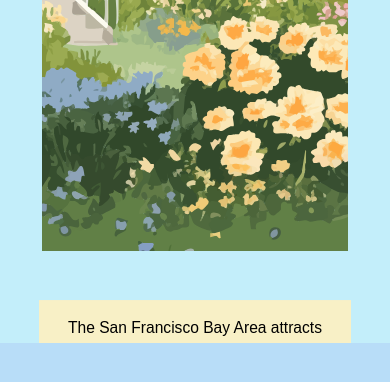
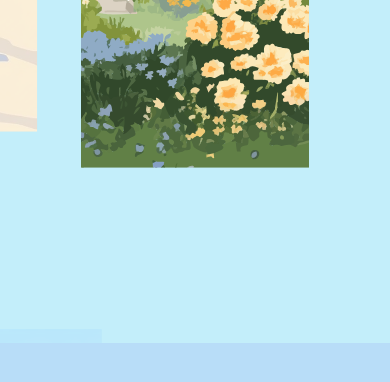
Before and after one commit to sydneyhopp/startup-houses, a Next.js app in the folder startup-house/: page / in a window 390 px wide. Shown: the part 1345-1727 px from the top of the page. Built offline with nearby package versions, Linux system fonts and the light colour scheme; a web font is replaced by a local one.

Commit message:
almost done

```diff
--- a/startup-house/app/globals.css
+++ b/startup-house/app/globals.css
@@ -93,6 +93,18 @@ body {
   padding:1rem;
 }
 
+.finalImage {
+  position: relative; /* Required for Next.js Image with fill */
+  min-height: 60vh;   /* Ensures the container is at least 40% of viewport height */
+  width: 90vw;
+  margin: 5vw;
+}
+
+.finalBlurb {
+  margin:5vw;
+  padding:1rem;
+}
+
 
 @media (min-width: 700px) {
   h1 {
@@ -153,6 +165,25 @@ body {
     width: 30vw;
   }
 
+  .rightContainer {
+    display: flex;
+    justify-content: flex-end;
+  }
+
+  .rightText {
+    width: 50vw;
+    padding: 2rem;
+    margin: 5vw;
+    text-align: right;
+  }
+
+  .leftText {
+    width: 50vw;
+    padding: 2rem;
+    margin: 5vw;
+    text-align: left;
+  }
+
 }
 
 @media (max-width: 699px) {
@@ -209,4 +240,22 @@ body {
     text-align: center;
   }
 
+  .rightContainer {
+    display: flex;
+    flex-direction: column;
+    align-items: center;
+  }
+
+  .rightText {
+    width: 90vw;
+    padding: 10vw;
+    text-align: left;
+  }
+
+  .leftText {
+    width: 90vw;
+    padding: 10vw;
+    text-align: left;
+  }
+
 }
--- a/startup-house/app/page.js
+++ b/startup-house/app/page.js
@@ -9,8 +9,8 @@ import PairStick from '@/components/PairStick';
 import door from '/public/illustrations/frontdoor.png';
 import kitchen from '/public/final/kitchen.svg';
 import livingRoom from '/public/final/livingroom.svg';
-import bedroom from '/public/illustrations/bedroom.png';
-import skyline from '/public/illustrations/skyline.png';
+import bedroom from '/public/final/bed.svg';
+import skyline from '/public/final/sunset.svg';
 import transish from '/public/illustrations/tiling.png';
 import coworkRoom from '/public/illustrations/workroom.png';
 import block from '/public/final/lineup.svg';
@@ -32,6 +32,12 @@ export default function Scrolly(){
       { text: '"This is a robot someone made that checks if you washed your dishes. Another startup home has something similar but it takes photos of you and your dirty dishes and tweets it."', start: 0.0, end: 0.2, leave: 0.5},
       { text: 'Fellow, a coffee machine-making brand, gifted SF Parc this machine. It’s put to good use every night. “When I come down here at 3 in the morning, most people are still working."', start: 0.4, end: 0.6, leave: 1.0}
     ]
+
+    const bedText = [
+      { text: '“I was working 110 hour weeks in Arcadia (Berkley Residency), so I didn’t talk to anyone, I was kind of just locked in my room all day. Now I’m working 80 hour weeks, so that’s better, and I can actually talk to people. I’m almost always working in my room or a coffee shop."', start: 0.0, end: 0.1, leave: 0.4},
+      { text: '"Oh, yeah, there’s someone living in there.” Another startup founder is living in the small room attached to his own.', start: 0.3, end: 0.5, leave: 0.7},
+      { text: '"These were here when I moved in.” Arraya thought they matched the futuristic styled interior design, highlighted with geometric shapes and bright colors.', start: 0.6, end: 0.8, leave: 1.0},
+    ];
 
     return (
         <main>
@@ -69,14 +75,14 @@ export default function Scrolly(){
             </section>
           </AnimateOnScroll>
 
+          <AnimateOnScroll reappear>
+          <div className="leftText">
+            <p>Step into SF Parc, a startup home established in July of 2024 by Nick Linck. After graduating from the University of Michigan, he founded The Residency in 2022. Since then, it has expanded to nine startup homes worldwide. Here, “college meets accelerator.”
+            </p>
+          </div>
+          </AnimateOnScroll>
 
-          <section className="textBetween">
-          <AnimateOnScroll reappear>
-            <p>
-              According to a study in 2020 by Junior Achievement USA, 66 percent of teens between the ages of 13 and 17 said they were "likely" to consider starting a business or becoming an entrepreneur. But 51 percent said they would need more information on what it would take to be successful, and 38 percent said they would need friends with similar interests.
-            </p>
-            </AnimateOnScroll>
-          </section>
+
 
 
           <AnimateOnScroll reappear>
@@ -98,7 +104,17 @@ export default function Scrolly(){
           </section>
           </AnimateOnScroll>
 
-          <section className="textBetween">
+          <AnimateOnScroll reappear>
+          <div className="rightContainer">
+          <div className="rightText">
+            <p>
+              According to a study in 2020 by Junior Achievement USA, 66 percent of teens between the ages of 13 and 17 said they were "likely" to consider starting a business or becoming an entrepreneur. But 51 percent said they would need more information on what it would take to be successful, and 38 percent said they would need friends with similar interests.
+            </p>
+          </div>
+          </div>
+          </AnimateOnScroll>
+
+          <section className="leftText">
           <AnimateOnScroll reappear>
             <p>
             Startup homes offer a robust program that pairs each resident with a coach to provide support and foster a welcoming community within each space.            From undergraduate students to established industry professionals looking for a change of pace, startup houses are home to entrepreneurs of many backgrounds.
@@ -129,6 +145,59 @@ export default function Scrolly(){
           </p>
         </PairStick>
 
+        <div className="rightContainer">
+          <div className="rightText">
+          <p>Even the most intimate spaces — kitchens, living rooms, bedrooms — hum with the sounds of laptop keyboards and business conversations. “When you live and work with a lot of doers, you get more stuff done,” said Grant.
+          </p><br />
+          <p>Let Arraya show you around the second floor.
+          </p>
+          </div>
+        </div>
+
+
+        <PairStick imageSrc={bedroom}
+        imageAlt="bedroom illustration"
+        blocks={bedText}>
+          <p>The house is currently at capacity with 12 residents, but when a room opens up, Ryland Pozniak Daniels, 23, is looking to join The Residency. He launched ARLingo in December of 2024, an app that helps users learn new languages through virtual reality.
+          </p><br />
+          <p>
+          “I’m interested in joining a San Francisco startup house for the fast-paced and indie-hacker environment,” Daniels said. He is looking for a potential partner who shares his passions for VR and building worlds to explore. “Most of my friends took corporate tech jobs. I want to do my own thing — my own startup. That’s my impetus for coming to Silicon Valley. That’s the way that someone like me can make a difference.”
+          </p><br />
+          <p>
+          Daniels shares sentiments with Nick Linck, founder of The Residency and its San Francisco location, SF Parc. “I have a ton of ideas I want to exist in the world,” Linck said.
+          </p><br />
+        </PairStick>
+
+        <div className="rightContainer">
+        <div className="rightText">
+        <p>Linck used to work on five startups at once, but found it unsustainable. The Residency was one of his ideas that enabled people to realize more ideas in a social environment.
+        </p><br />
+        <p>“The main reason people go to college is the social experience,” he said. “So let’s recreate that experience but let people do their own thing, their own startups or ideas.”
+        </p>
+
+        </div>
+        </div>
+
+        <div className="leftText">
+        <p>SF Parc has a waitlist of over 300 people, so it’s likely to be around for a while. Grant and Linck aim to expand the model while maintaining a sense of community.
+        </p><br />
+        <p>“There’s no ideal persona for a startup house, just someone who is curious. We need to focus on community, continue to value authenticity, and encourage people to be themselves,” Grant said.
+        </p>
+        </div>
+
+        <div className="finalImage">
+          <Image
+          src={skyline}
+          alt="illustration of a skyline"
+          fill
+          style={{ objectFit: 'cover' }}/>
+        </div>
+
+        <div className="finalBlurb">
+          <p>Although the pandemic stalled the growth of the tech industry — and the Bay Area’s economy overall — the newer AI startup scene shows promise for development. AI startups have leased an additional 3.9 million square feet of downtown San Francisco office space since 2019, according to a 2024 study by CRE Daily.</p>
+          <br /><p>Could this expansion extend to startup houses? Grant hopes so. “Eventually I see this as a way to fund other hacker houses around the globe.”</p>
+        </div>
+
 
 
 
--- a/startup-house/components/PairStick.module.scss
+++ b/startup-house/components/PairStick.module.scss
@@ -31,7 +31,6 @@
     background: #b8ddf8;
     z-index: 5;
     padding: 1rem;
-
 }
 
 .image {
@@ -56,6 +55,10 @@
         top: 0;
     }
 
+    .bottomBar {
+        padding: 10vw;
+    }
+
 }
 
 @media (min-width: 700px) {
```
Also changed, not shown: startup-house/public/final/bed.svg (added), startup-house/public/final/sunset.svg (added).
